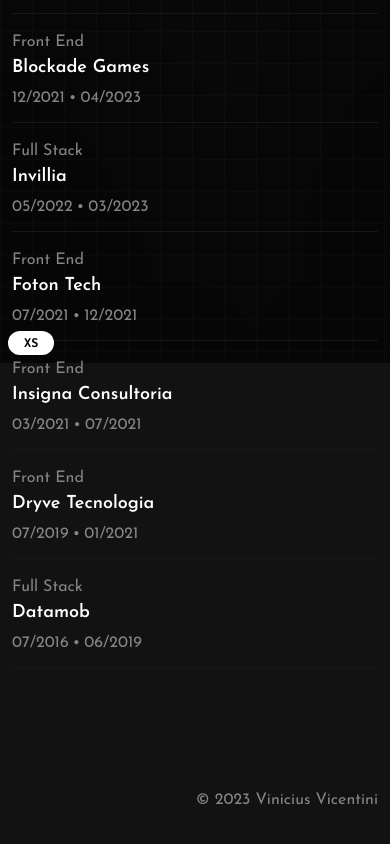
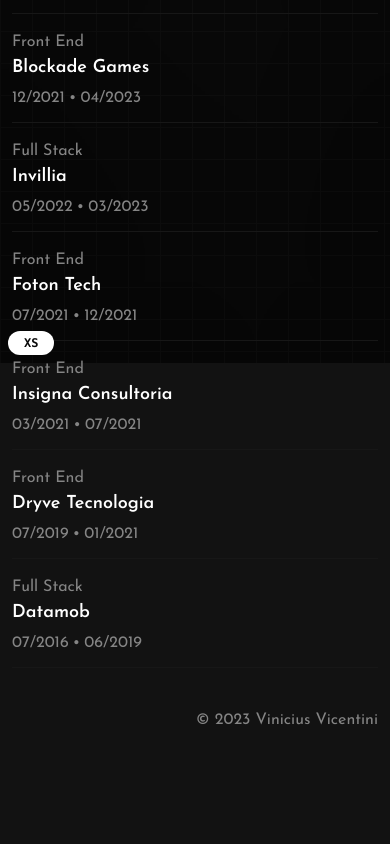
Before and after one commit to vinihvc/viniciusvicentini.com, a Next.js app: page / in a window 390 px wide. Shown: the part 481-1325 px from the top of the page. After the commit the page ends 1253 px from the top, so only its background shows below. Built offline with nearby package versions, Linux system fonts and the light colour scheme; no server answers.

Commit message:
update footer

```diff
--- a/components/layout/footer/footer.tsx
+++ b/components/layout/footer/footer.tsx
@@ -4,7 +4,7 @@
   const { className, ...rest } = props
 
   return (
-    <footer className="mt-20 py-10">
+    <footer className="py-10 md:mt-20">
       <div className="container flex justify-end text-muted">
         &copy;{` ${new Date().getFullYear()} Vinicius Vicentini`}
       </div>
```
